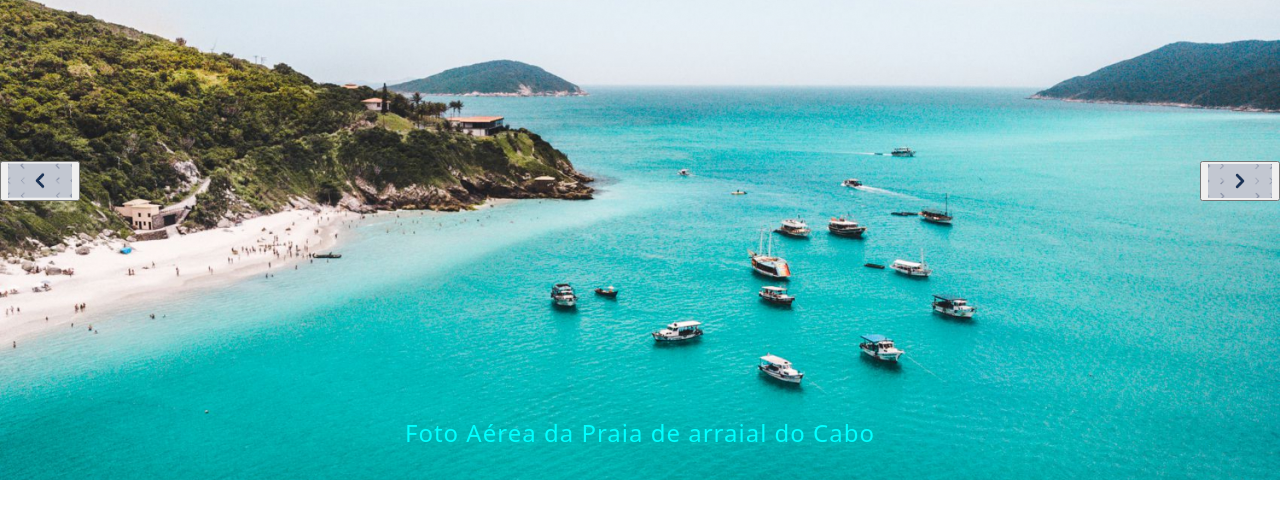
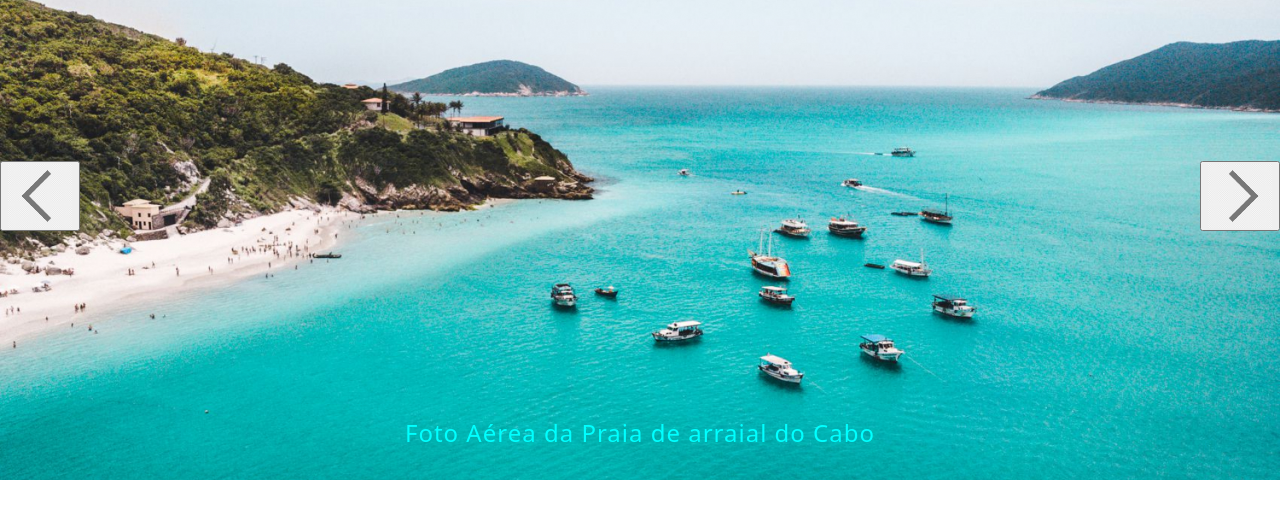
Before and after one commit to MahAzevedo/praia, a React (Vite) app: page / in a window 1280 px wide. Shown: the top 518 px of the page. Built offline with nearby package versions, Linux system fonts and the light colour scheme.

Commit message:
modified:   src/Components/Carousel/Carousel.jsx

```diff
--- a/src/Components/Carousel/Carousel.jsx
+++ b/src/Components/Carousel/Carousel.jsx
@@ -3,7 +3,9 @@ import styles from './Carousel.module.css';
 // import praiaCapa from '/src/Assets/praiaCapa.jpg?react'; funciona assim também :)
 import praiaCapa from '/src/Assets/praiaCapa.jpg';
 // e funciona assim também :)
-import chevron from '/src/Assets/chevron1.png';
+import chevron from '/src/Assets/chevron.png';
+// import chevron from '/src/Assets/chevron1.png';
+
 
 
 
--- a/src/Components/Carousel/Carousel.module.css
+++ b/src/Components/Carousel/Carousel.module.css
@@ -41,18 +41,38 @@ body {}
     letter-spacing: 1px;
     color: aqua;
 }
+button {
+    /* opacity: 0; */
+}
 .buttons {
     margin-top: -18rem;
-    z-index: 1000;
-    position: relative;
+    cursor: pointer;
+    justify-content: space-between;
     display: flex;
-    align-items: center;
-    justify-content: space-between;
-    border: none;
-    background-color: transparent;
-    cursor: pointer;
+
+    /* z-index: 1000; */
+    /* position: relative; */
+    /* align-items: center; */
+    /* border: none; */
+    /* background-color: transparent; */
     /* width: 100%; */
-    color: transparent;
+    /* color: transparent; */
+    /* opacity: 0; */
+    /* border-radius: 1px; */
+
+    /* margin-top: -18rem; */
+    /* z-index: 1000; */
+    /* position: relative; */
+    /* display: flex; */
+    /* align-items: center; */
+    /* justify-content: space-between; */
+    /* border: none; */
+    /* background-color: transparent; */
+    /* cursor: pointer; */
+    /* width: 100%; */
+    /* color: transparent; */
+    /* opacity: 0; */
+    /* border-radius: 1px; */
 }
 .buttonLeft {}
 .buttonRight {}
@@ -63,7 +83,9 @@ body {}
     border: none;
     background-color: transparent;
     color: white;
+    opacity: 0.5;
 }
 .buttonImgRight {
     width: 8vh;
+    opacity: 0.5;
 }
```
